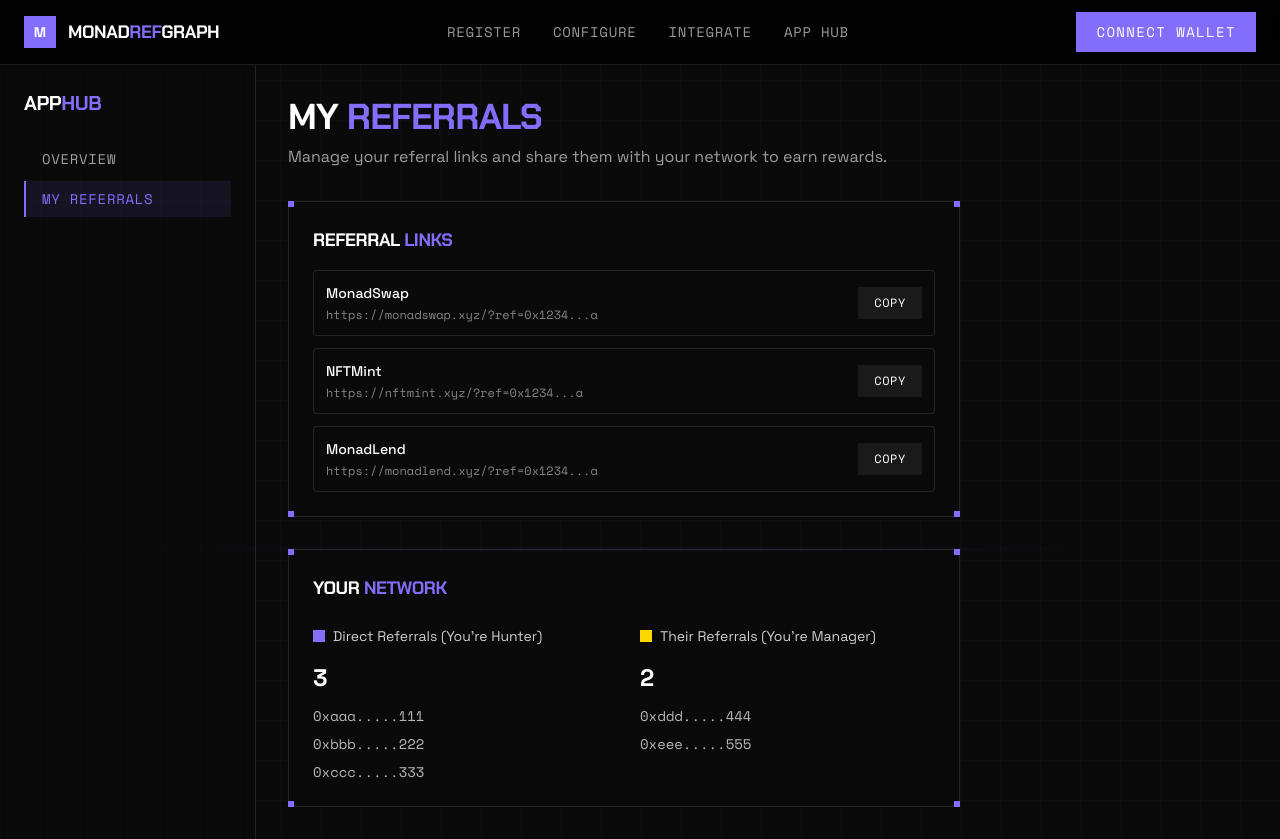
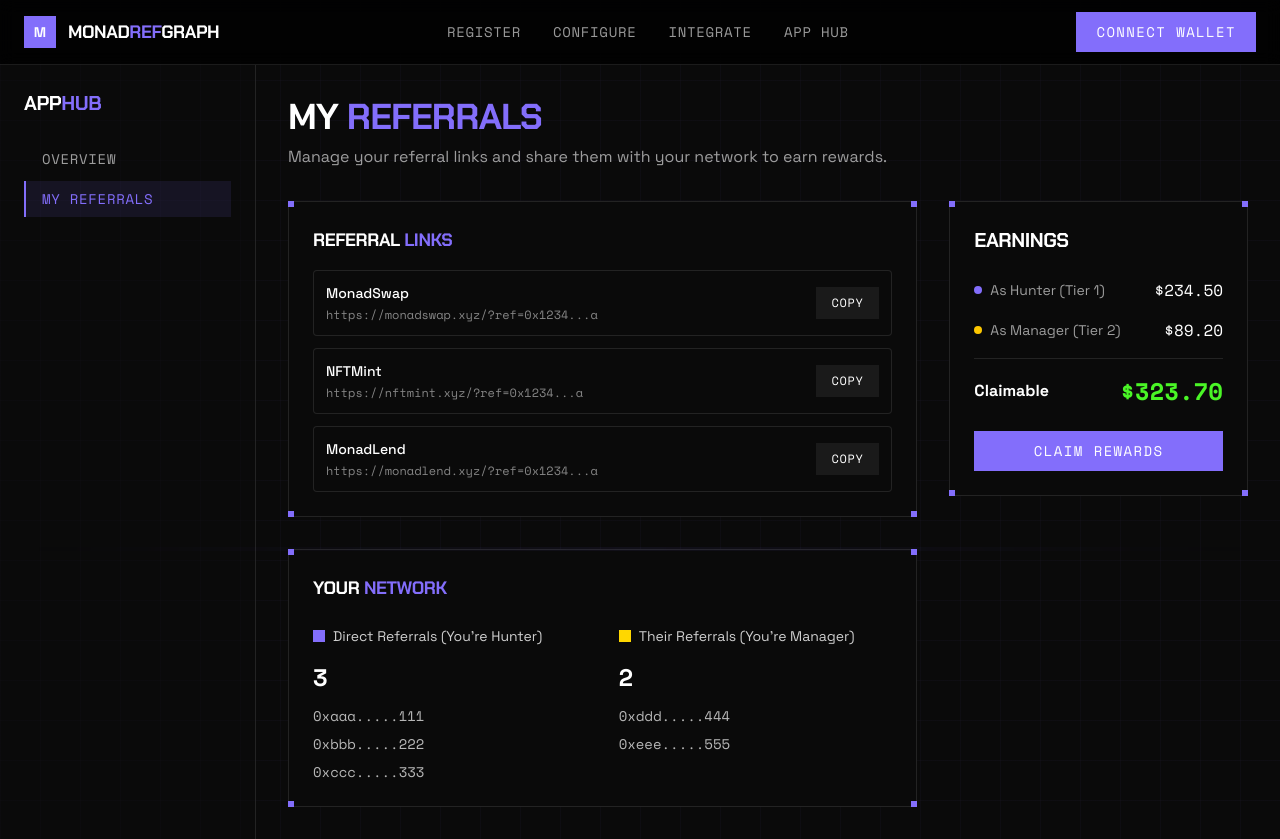
Before and after one commit to Machoman3000/viral-distribution-dashboard, a Next.js app: page /viral-distribution-dashboard/app-hub/referrals in a window 1280 px wide. Built offline with nearby package versions, Linux system fonts and the light colour scheme.

Commit message:
feat: Add EarningsCard component with claim functionality

```diff
--- a/app/app-hub/referrals/page.tsx
+++ b/app/app-hub/referrals/page.tsx
@@ -1,5 +1,6 @@
 import ReferralLinks from "@/components/app-hub/ReferralLinks";
 import NetworkTree from "@/components/app-hub/NetworkTree";
+import EarningsCard from "@/components/app-hub/EarningsCard";
 import { mockProjects, mockUserData } from "@/lib/mock-data";
 
 export default function ReferralsPage() {
@@ -17,8 +18,10 @@ export default function ReferralsPage() {
         </p>
       </div>
 
-      {/* Referral Links and Network Tree */}
-      <div className="space-y-8 max-w-2xl">
+      {/* 3-column grid layout */}
+      <div className="grid grid-cols-1 lg:grid-cols-3 gap-8">
+        {/* Left column - Links and Network */}
+        <div className="lg:col-span-2 space-y-8">
           <ReferralLinks
             projects={mockProjects}
             walletAddress={mockUserData.walletAddress}
@@ -28,6 +31,16 @@ export default function ReferralsPage() {
             indirectReferrals={mockUserData.indirectReferrals}
           />
         </div>
+
+        {/* Right column - Earnings */}
+        <div>
+          <EarningsCard
+            asHunter={mockUserData.earnings.asHunter}
+            asManager={mockUserData.earnings.asManager}
+            claimable={mockUserData.earnings.claimable}
+          />
+        </div>
+      </div>
     </div>
   );
 }
--- /dev/null
+++ b/components/app-hub/EarningsCard.tsx
@@ -0,0 +1,99 @@
+"use client";
+
+import { useState } from "react";
+import PixelCard from "@/components/PixelCard";
+import GlitchButton from "@/components/GlitchButton";
+
+interface EarningsCardProps {
+  asHunter: number;
+  asManager: number;
+  claimable: number;
+}
+
+function formatUSD(amount: number): string {
+  return `$${amount.toLocaleString("en-US", {
+    minimumFractionDigits: 2,
+    maximumFractionDigits: 2,
+  })}`;
+}
+
+export default function EarningsCard({
+  asHunter,
+  asManager,
+  claimable,
+}: EarningsCardProps) {
+  const [isClaiming, setIsClaiming] = useState(false);
+
+  const handleClaim = async () => {
+    setIsClaiming(true);
+    await new Promise((resolve) => setTimeout(resolve, 2000));
+    alert("Claim submitted!");
+    setIsClaiming(false);
+  };
+
+  return (
+    <PixelCard>
+      <h2 className="font-[family-name:var(--font-display)] text-xl font-bold uppercase tracking-tight mb-6">
+        Earnings
+      </h2>
+
+      <div className="space-y-4">
+        {/* As Hunter (Tier 1) */}
+        <div className="flex items-center justify-between">
+          <div className="flex items-center gap-2">
+            <span className="w-2 h-2 rounded-full bg-monad-purple" />
+            <span className="text-white/60 font-[family-name:var(--font-body)] text-sm">
+              As Hunter (Tier 1)
+            </span>
+          </div>
+          <span className="font-[family-name:var(--font-mono)] text-white">
+            {formatUSD(asHunter)}
+          </span>
+        </div>
+
+        {/* As Manager (Tier 2) */}
+        <div className="flex items-center justify-between">
+          <div className="flex items-center gap-2">
+            <span className="w-2 h-2 rounded-full bg-yellow-400" />
+            <span className="text-white/60 font-[family-name:var(--font-body)] text-sm">
+              As Manager (Tier 2)
+            </span>
+          </div>
+          <span className="font-[family-name:var(--font-mono)] text-white">
+            {formatUSD(asManager)}
+          </span>
+        </div>
+
+        {/* Divider */}
+        <div className="border-t border-white/10 my-4" />
+
+        {/* Claimable */}
+        <div className="flex items-center justify-between">
+          <span className="text-white font-[family-name:var(--font-body)] font-bold">
+            Claimable
+          </span>
+          <span className="font-[family-name:var(--font-mono)] text-terminal-green text-2xl font-bold">
+            {formatUSD(claimable)}
+          </span>
+        </div>
+
+        {/* Claim Button */}
+        <div className="mt-6">
+          {claimable === 0 ? (
+            <p className="text-white/40 font-[family-name:var(--font-body)] text-sm text-center">
+              No rewards to claim yet
+            </p>
+          ) : (
+            <GlitchButton
+              onClick={handleClaim}
+              disabled={claimable === 0 || isClaiming}
+              className="w-full disabled:opacity-50 disabled:cursor-not-allowed"
+            >
+              {isClaiming ? "Claiming..." : "Claim Rewards"}
+            </GlitchButton>
+          )}
+        </div>
+      </div>
+    </PixelCard>
+  );
+}
```
Lines whose indentation alone changed are shown as unchanged.
